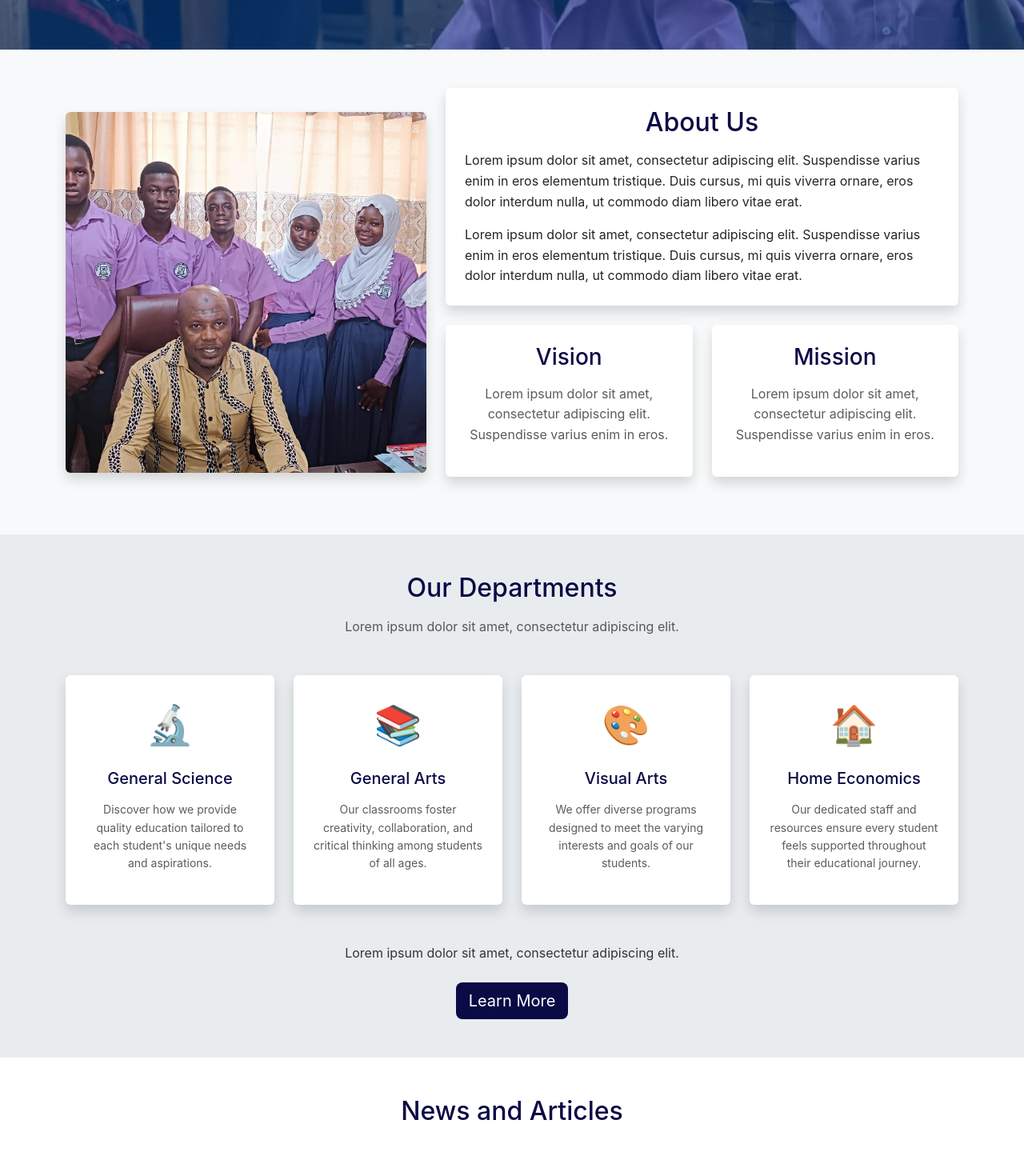
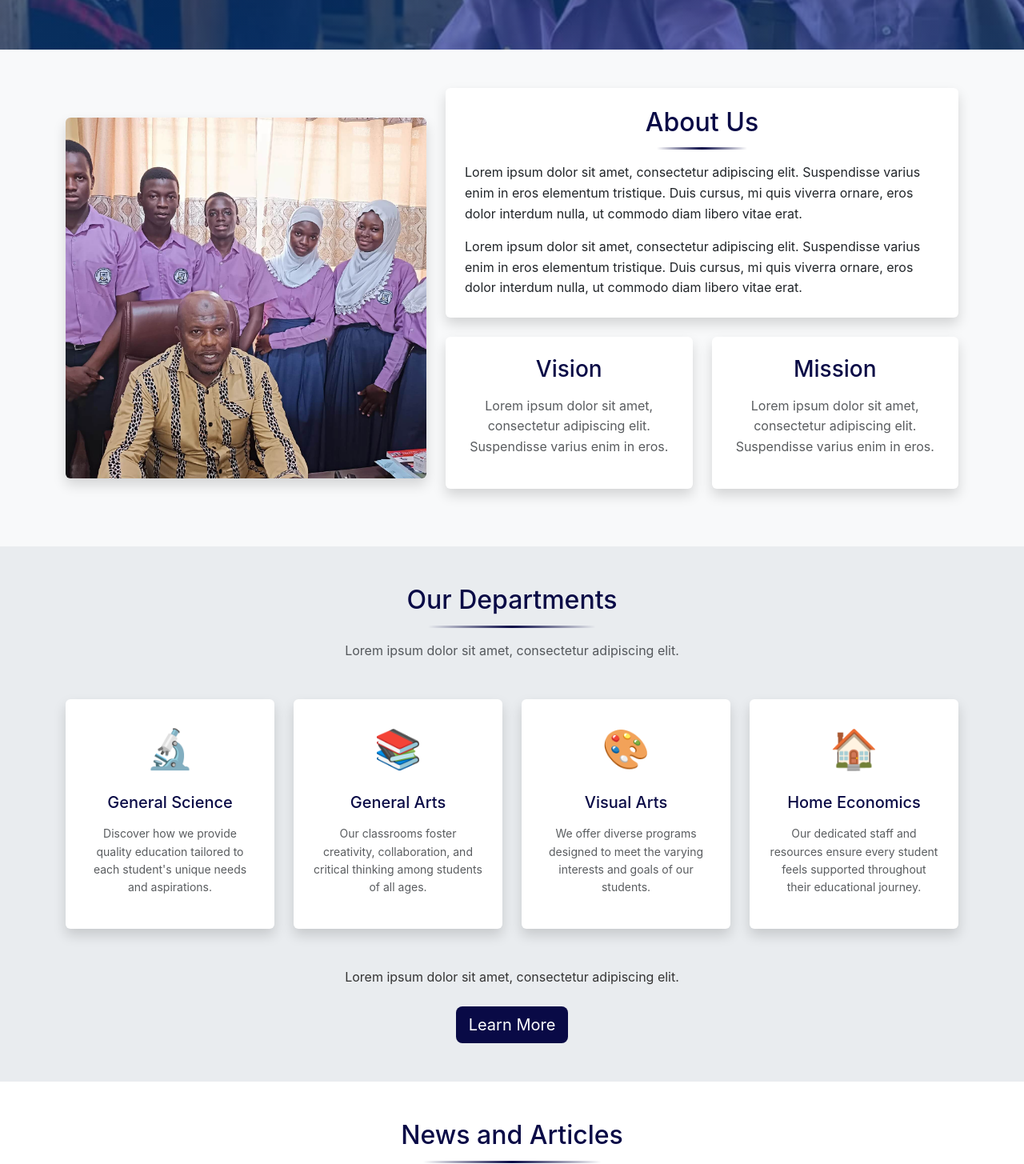
Before and after one commit to AmurdAmzer/IbassWeb-Redesign, a Next.js app in the folder frontend/: page / in a window 1280 px wide. Shown: the part 700-2155 px from the top of the page at 80% size. Built offline with nearby package versions, Linux system fonts and the light colour scheme.

Commit message:
redesigning footer, unseccesful

```diff
--- a/frontend/src/app/page.js
+++ b/frontend/src/app/page.js
@@ -70,7 +70,7 @@ export default function Home() {
     },
     {
       name: 'Ustaaz',
-      position: 'Job title',
+      position: 'Imaam',
       description: 'Lorem ipsum dolor sit amet, consectetur adipiscing elit. Suspendisse varius enim in eros elementum tristique.',
       image: '/images/ustaaz.jpg'
     }
@@ -99,7 +99,7 @@ export default function Home() {
                 <Col md={12} className="mb-4">
                   <Card className="h-100 border-0 shadow">
                     <Card.Body className="p-4">
-                      <h2 className="text-center mb-3">About Us</h2>
+                      <h2 className="text-center mb-3" style={{background: 'linear-gradient(to right, transparent, var(--school-blue), transparent) no-repeat bottom', backgroundSize: '80% 3px', paddingBottom: '15px', width: 'fit-content', margin: '0 auto 1rem auto'}}>About Us</h2>
                       <p className="mb-3">
                         Lorem ipsum dolor sit amet, consectetur adipiscing elit. Suspendisse varius
                         enim in eros elementum tristique. Duis cursus, mi quis viverra ornare, eros
@@ -146,7 +146,7 @@ export default function Home() {
       {/* Our Departments Section */}
       <section className="py-5" style={{backgroundColor: '#e9ecef'}}>
         <Container>
-          <h2 className="text-center mb-3">Our Departments</h2>
+          <h2 className="text-center mb-3" style={{background: 'linear-gradient(to right, transparent, var(--school-blue), transparent) no-repeat bottom', backgroundSize: '80% 3px', paddingBottom: '15px', width: 'fit-content', margin: '0 auto 1rem auto'}}>Our Departments</h2>
           <p className="text-center text-muted mb-5">
             Lorem ipsum dolor sit amet, consectetur adipiscing elit.
           </p>
@@ -179,7 +179,7 @@ export default function Home() {
       {/* News and Articles Section - Carousel */}
       <section className="py-5">
         <Container>
-          <h2 className="text-center mb-5">News and Articles</h2>
+          <h2 className="text-center mb-5" style={{background: 'linear-gradient(to right, transparent, var(--school-blue), transparent) no-repeat bottom', backgroundSize: '80% 3px', paddingBottom: '15px', width: 'fit-content', margin: '0 auto 1rem auto'}}>News and Articles</h2>
           <Row>
             <Col lg={10} className="mx-auto">
               <Carousel indicators={true} controls={true} interval={5000}>
@@ -212,7 +212,7 @@ export default function Home() {
       {/* Our Leadership Section */}
       <section className="py-5 bg-light">
         <Container>
-          <h2 className="text-center mb-3">Our Leadership</h2>
+          <h2 className="text-center mb-3" style={{background: 'linear-gradient(to right, transparent, var(--school-blue), transparent) no-repeat bottom', backgroundSize: '80% 3px', paddingBottom: '15px', width: 'fit-content', margin: '0 auto 1rem auto'}}>Our Leadership</h2>
           <p className="text-center text-muted mb-5">
             Lorem ipsum dolor sit amet, consectetur adipiscing elit.
           </p>
@@ -244,15 +244,15 @@ export default function Home() {
             ))}
           </Row>
           <div className="text-center mt-4">
-            <p className="mb-0">Lorem ipsum dolor sit amet, consectetur adipiscing elit.</p>
+            <p className="mb-3">Lorem ipsum dolor sit amet, consectetur adipiscing elit.</p>
           </div>
+          <h3 className="text-center mb-5">Contact Us</h3>
         </Container>
       </section>
 
       {/* Explore Section */}
       <section className="py-5">
         <Container>
-          <h2 className="text-center mb-5">Explore</h2>
           <Row>
             <Col lg={10} className="mx-auto">
               <div className="text-center">
--- a/frontend/src/components/Footer.js
+++ b/frontend/src/components/Footer.js
@@ -19,16 +19,18 @@ export default function Footer() {
     <footer style={{ backgroundColor: '#030419', color: 'white', padding: '60px 0 30px' }}>
       <Container>
         <Row>
-          <Col lg={4} md={6} className="mb-4">
+          <Col lg={3} md={6} className="mb-4">
             <h5 className="mb-3 text-white">Address:</h5>
-            <p>Level 1, 12 Sample St, Sydney NSW 2000</p>
+            <p>Buobai Kumasi Ghana</p>
 
             <h5 className="mb-3 mt-4 text-white">Contact:</h5>
             <p>
-              1800 123 456<br />
-              info@ibadurrahman.edu.au
+              01223456789<br />
+              ibadurrahmanshs@gmail.com
             </p>
           </Col>
+
+          <Col lg={1}></Col> {/* Empty spacer column */}
 
           <Col lg={8} md={6}>
             <Row>
```
